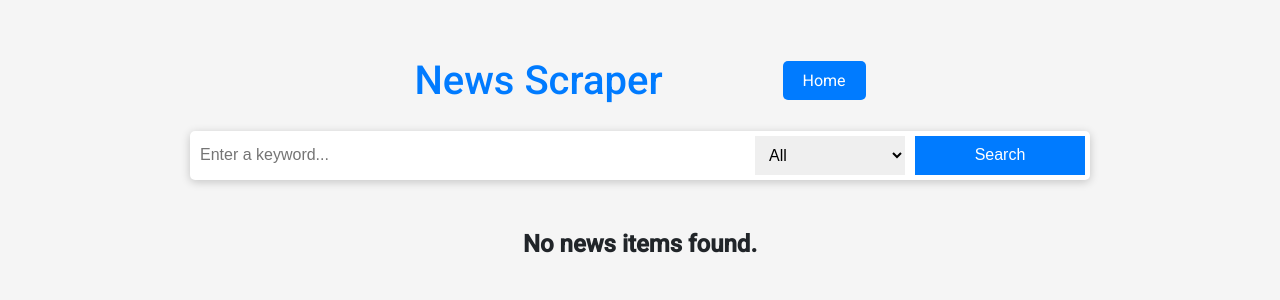
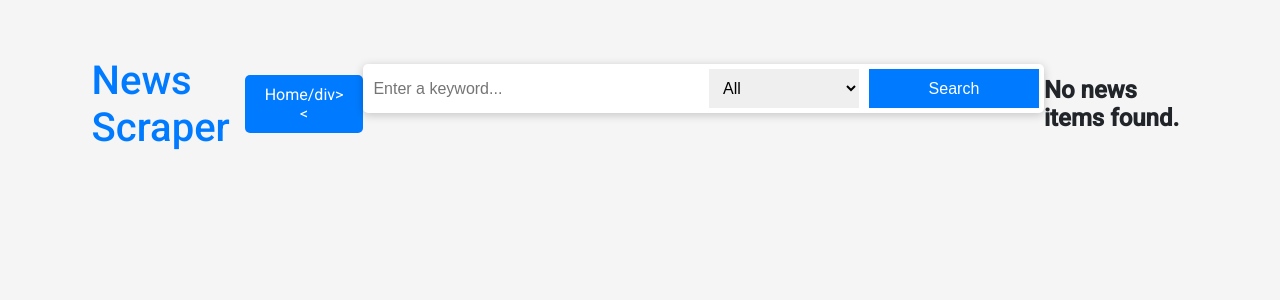
Before and after one commit to pranavbatra30/NewsScraper, a Flask app: template templates/index.html in a window 1280 px wide. Shown: the top 300 px of the page. Run offline with Flask 3, Linux system fonts and the light colour scheme; the template is opened without the code that fills it, so the values that code supplies are empty; parts of the project's set-up code (start-up, migrations or seed data) failed here and were passed over; some libraries are stand-ins or nearby versions.

Commit message:
Update index.html

```diff
--- a/templates/index.html
+++ b/templates/index.html
@@ -226,7 +226,6 @@
             border-radius: 5px;
             text-align: center;
             align-self: center;
-            margin-left: 120px;
         }
 
         #home-button a {
@@ -249,8 +248,9 @@
 <body>
 <div class="container">
     <div class="header">
+        <div></div>
         <h1>News Scraper</h1>
-        <div id="home-button"><a href="/">Home</a></div>
+        <a href="/"><div id="home-button">Home/div></a><
     </div>
     <div class="search-box">
         <form method="POST">
```
